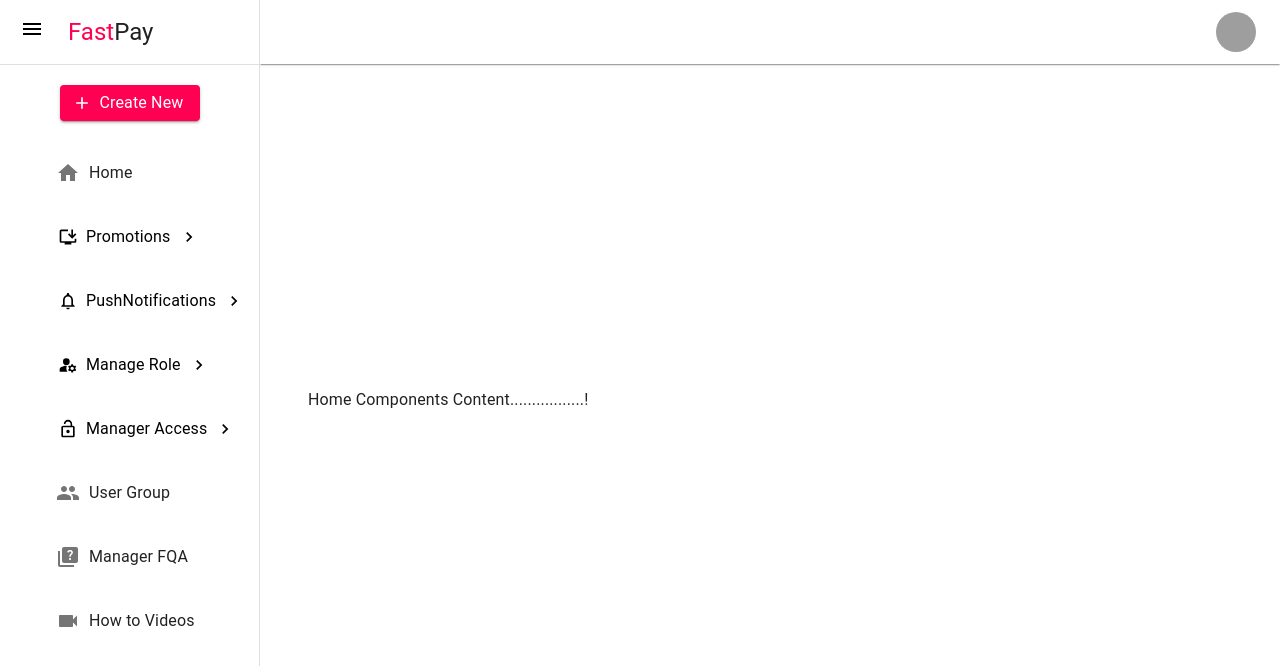
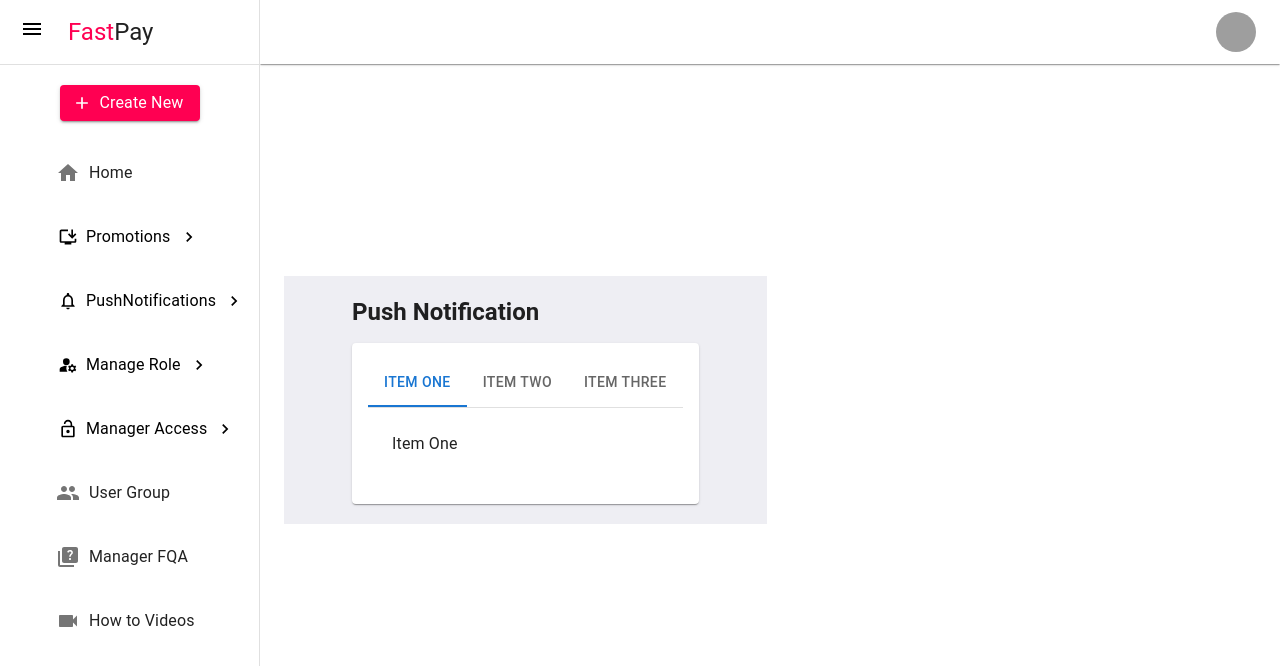
Before and after one commit to hasanhridoy01/Newroz-FastPay-Apps, a React (Vite) app: page / in a window 1280 px wide. Both pictures are taken after a click on the item "Home". Shown: the top 666 px of the page. Built offline with nearby package versions, Linux system fonts and the light colour scheme; grey boxes are pictures that could not be loaded.

Commit message:
notification tabs added done

```diff
--- a/src/components/AdminDashboard/AdminDashboard.jsx
+++ b/src/components/AdminDashboard/AdminDashboard.jsx
@@ -155,7 +155,7 @@ function ResponsiveDrawer(props) {
           <Button
             variant="contained"
             startIcon={<AddIcon />}
-            sx={{ backgroundColor: "#ff0052" }}
+            sx={{ backgroundColor: "#ff0052", }}
           >
             <Typography sx={{ textTransform: "none" }}>Create New</Typography>
           </Button>
@@ -470,7 +470,7 @@ function ResponsiveDrawer(props) {
     window !== undefined ? () => window().document.body : undefined;
 
   return (
-    <Box sx={{ display: "flex" }}>
+    <Box sx={{ display: "flex", }}>
       <CssBaseline />
       <AppBar
         position="fixed"
@@ -510,7 +510,7 @@ function ResponsiveDrawer(props) {
       </AppBar>
       <Box
         component="nav"
-        sx={{ width: { sm: drawerWidth }, flexShrink: { sm: 0 } }}
+        sx={{ width: { sm: drawerWidth }, flexShrink: { sm: 0 }, }}
         aria-label="mailbox folders"
       >
         {/* The implementation can be swapped with js to avoid SEO duplication of links. */}
@@ -564,6 +564,7 @@ function ResponsiveDrawer(props) {
             "@media (min-width: 1280px)": {
               marginBottom: "500px",
             },
+            backgroundColor: '#EEEEF3'
           }}
         >
           {toolbarContent}
--- a/src/components/DashboardComponents/Home/Home.jsx
+++ b/src/components/DashboardComponents/Home/Home.jsx
@@ -1,11 +1,27 @@
-import { Typography } from "@mui/material";
+import { Card, CardContent, Container, Grid, Typography } from "@mui/material";
+import HomeTabs from "../HomeTabs";
 
 const Home = () => {
-    return (
-        <div>
-            <Typography>Home Components Content.................!</Typography>
-        </div>
-    );
+  return (
+    <div style={{ padding: "20px" }}>
+      <Container>
+        <Typography
+          variant="h5"
+          gutterBottom
+          sx={{ textAlign: "left", marginBottom: "15px", fontWeight: 600 }}
+        >
+          Push Notification
+        </Typography>
+        <Grid container alignItems="center" justifyContent="center">
+          <Card sx={{ minWidth: 275 }}>
+            <CardContent>
+                <HomeTabs />
+            </CardContent>
+          </Card>
+        </Grid>
+      </Container>
+    </div>
+  );
 };
 
 export default Home;
--- /dev/null
+++ b/src/components/DashboardComponents/HomeTabs.jsx
@@ -0,0 +1,75 @@
+import * as React from "react";
+import PropTypes from "prop-types";
+import Tabs from "@mui/material/Tabs";
+import Tab from "@mui/material/Tab";
+import Typography from "@mui/material/Typography";
+import Box from "@mui/material/Box";
+
+function CustomTabPanel(props) {
+  const { children, value, index, ...other } = props;
+
+  return (
+    <div
+      role="tabpanel"
+      hidden={value !== index}
+      id={`simple-tabpanel-${index}`}
+      aria-labelledby={`simple-tab-${index}`}
+      {...other}
+    >
+      {value === index && (
+        <Box sx={{ p: 3 }}>
+          <Typography>{children}</Typography>
+        </Box>
+      )}
+    </div>
+  );
+}
+
+CustomTabPanel.propTypes = {
+  children: PropTypes.node,
+  index: PropTypes.number.isRequired,
+  value: PropTypes.number.isRequired,
+};
+
+function a11yProps(index) {
+  return {
+    id: `simple-tab-${index}`,
+    "aria-controls": `simple-tabpanel-${index}`,
+  };
+}
+
+const HomeTabs = () => {
+  const [value, setValue] = React.useState(0);
+
+  const handleChange = (event, newValue) => {
+    setValue(newValue);
+  };
+  return (
+    <div>
+      <Box sx={{ width: "100%" }}>
+        <Box sx={{ borderBottom: 1, borderColor: "divider" }}>
+          <Tabs
+            value={value}
+            onChange={handleChange}
+            aria-label="basic tabs example"
+          >
+            <Tab label="Item One" {...a11yProps(0)} />
+            <Tab label="Item Two" {...a11yProps(1)} />
+            <Tab label="Item Three" {...a11yProps(2)} />
+          </Tabs>
+        </Box>
+        <CustomTabPanel value={value} index={0}>
+          Item One
+        </CustomTabPanel>
+        <CustomTabPanel value={value} index={1}>
+          Item Two
+        </CustomTabPanel>
+        <CustomTabPanel value={value} index={2}>
+          Item Three
+        </CustomTabPanel>
+      </Box>
+    </div>
+  );
+};
+
+export default HomeTabs;
```
